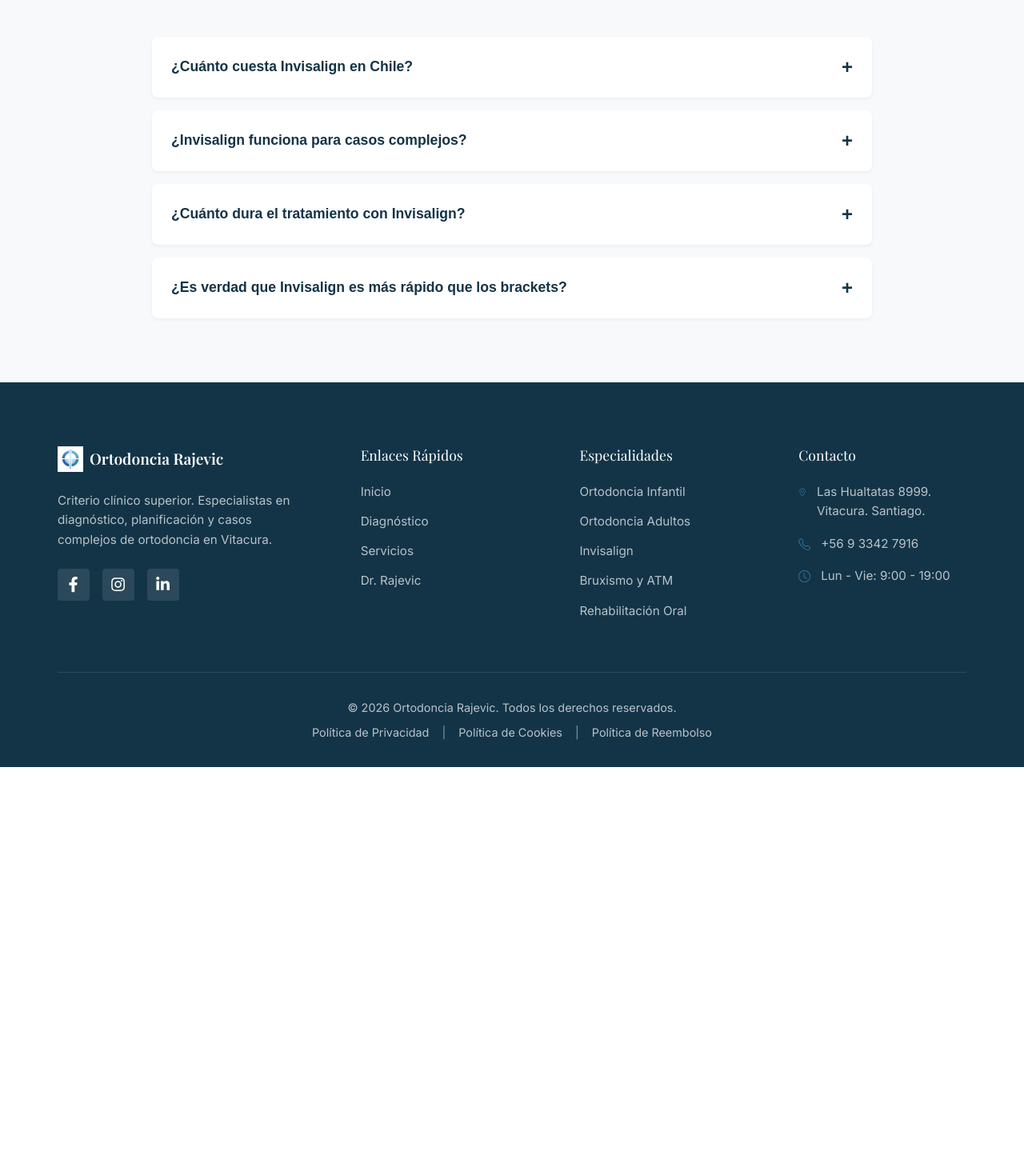
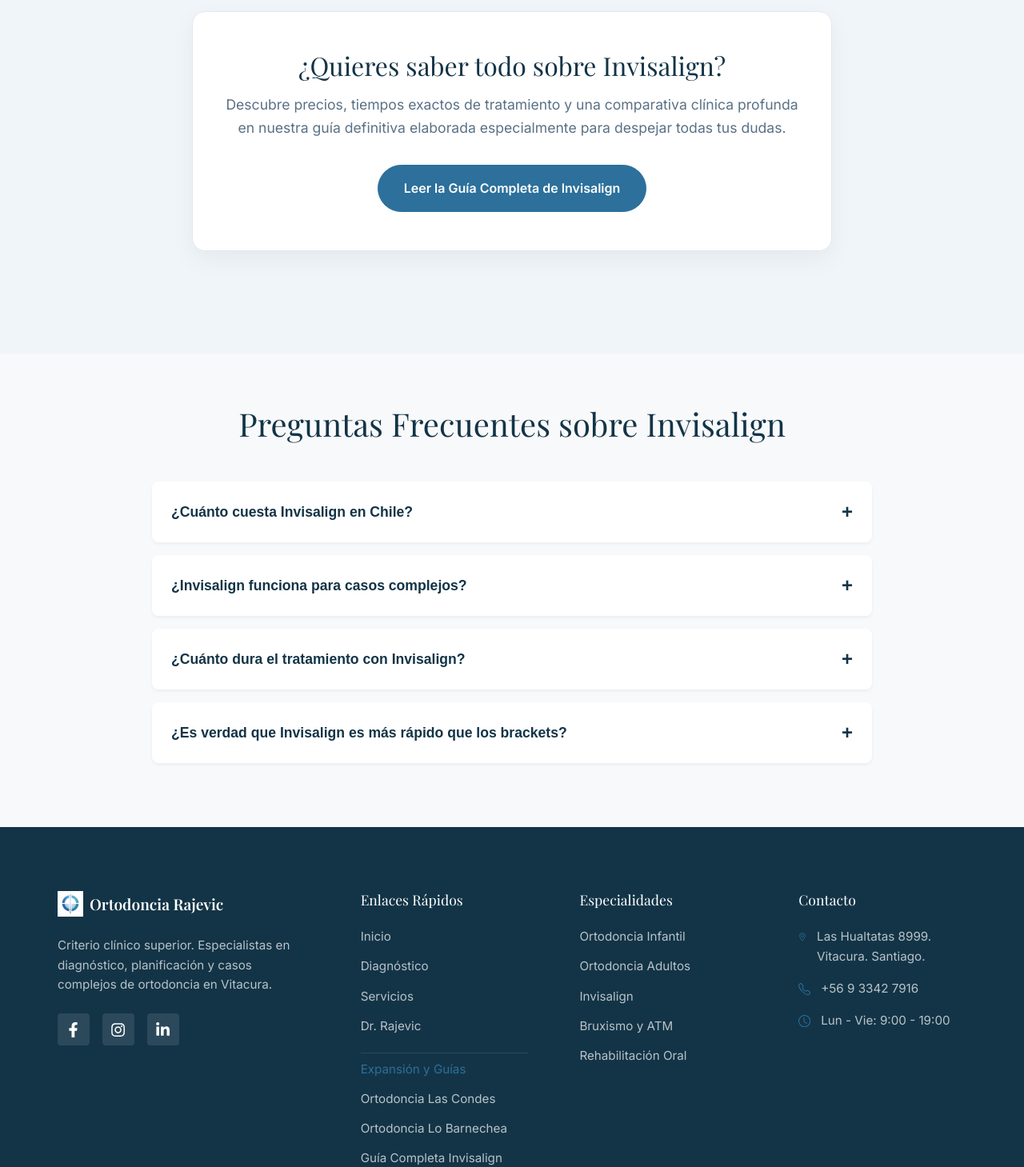
Before and after one commit to FelipeValgreen/ortodoncia-rajevic, a React (Vite) app: page /invisalign-vitacura in a window 1280 px wide. Shown: the part 4718-6177 px from the top of the page at 80% size. Before the commit the page ends 5677 px from the top, so only its background shows below. Built offline with nearby package versions, Linux system fonts and the light colour scheme; no server answers; a web font is replaced by a local one.

Commit message:
fix(seo): implement internal silo linking and footer locations

```diff
--- a/src/components/Layout.jsx
+++ b/src/components/Layout.jsx
@@ -184,6 +184,13 @@
                                 <li><Link to="/diagnostico-ortodoncia-vitacura" style={{ color: 'rgba(255,255,255,0.7)' }}>Diagnóstico</Link></li>
                                 <li><Link to="/servicios" style={{ color: 'rgba(255,255,255,0.7)' }}>Servicios</Link></li>
                                 <li><Link to="/dr-zdenko-rajevic" style={{ color: 'rgba(255,255,255,0.7)' }}>Dr. Rajevic</Link></li>
+
+                                <li style={{ marginTop: '0.5rem', paddingTop: '0.5rem', borderTop: '1px solid rgba(255,255,255,0.1)' }}>
+                                    <span style={{ color: 'var(--color-secondary)' }}>Expansión y Guías</span>
+                                </li>
+                                <li><Link to="/ortodoncia-las-condes" style={{ color: 'rgba(255,255,255,0.7)' }}>Ortodoncia Las Condes</Link></li>
+                                <li><Link to="/ortodoncia-lo-barnechea" style={{ color: 'rgba(255,255,255,0.7)' }}>Ortodoncia Lo Barnechea</Link></li>
+                                <li><Link to="/guia-invisalign-chile" style={{ color: 'rgba(255,255,255,0.7)' }}>Guía Completa Invisalign</Link></li>
                             </ul>
                         </div>
 
--- a/src/pages/InvisalignPage.jsx
+++ b/src/pages/InvisalignPage.jsx
@@ -282,6 +282,28 @@
                     </motion.div>
                 </div>
             </section>
+
+            {/* SILO LINK TO PILLAR PAGE */}
+            <section className="section" style={{ backgroundColor: '#f0f5f9' }}>
+                <div className="container text-center">
+                    <motion.div
+                        initial={{ opacity: 0, y: 20 }}
+                        whileInView={{ opacity: 1, y: 0 }}
+                        viewport={{ once: true }}
+                        transition={{ duration: 0.6 }}
+                        style={{ maxWidth: '800px', margin: '0 auto', padding: '3rem 2rem', backgroundColor: 'white', borderRadius: '16px', border: '1px solid var(--color-border)', boxShadow: '0 10px 30px rgba(0,0,0,0.05)' }}
+                    >
+                        <h2 style={{ fontSize: '2rem', marginBottom: '1rem', color: 'var(--color-primary)' }}>¿Quieres saber todo sobre Invisalign?</h2>
+                        <p style={{ fontSize: '1.1rem', color: 'var(--color-text-light)', marginBottom: '2rem', lineHeight: '1.6' }}>
+                            Descubre precios, tiempos exactos de tratamiento y una comparativa clínica profunda en nuestra guía definitiva elaborada especialmente para despejar todas tus dudas.
+                        </p>
+                        <Link to="/guia-invisalign-chile" className="btn btn-primary" style={{ display: 'inline-flex', alignItems: 'center', gap: '0.5rem' }}>
+                            Leer la Guía Completa de Invisalign
+                        </Link>
+                    </motion.div>
+                </div>
+            </section>
+
             {/* FAQs Section */}
             <FAQSection
                 title="Preguntas Frecuentes sobre Invisalign"
```
